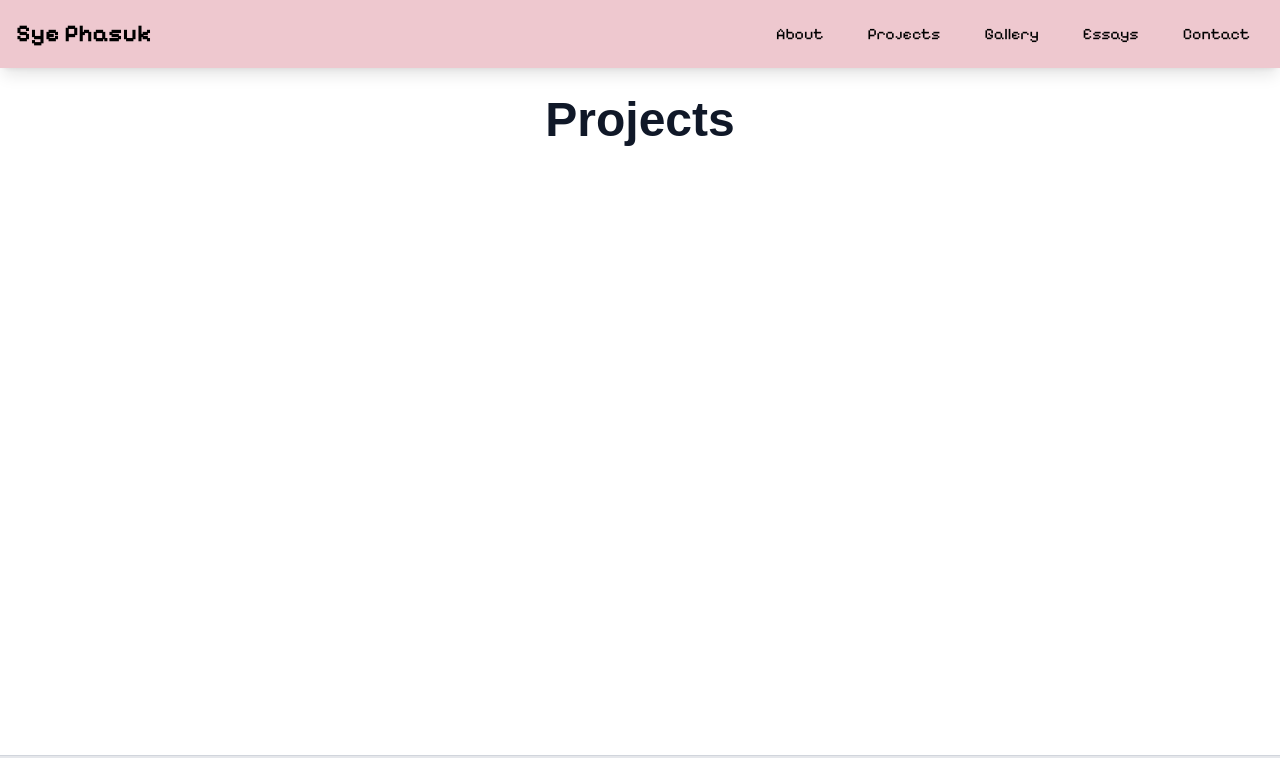
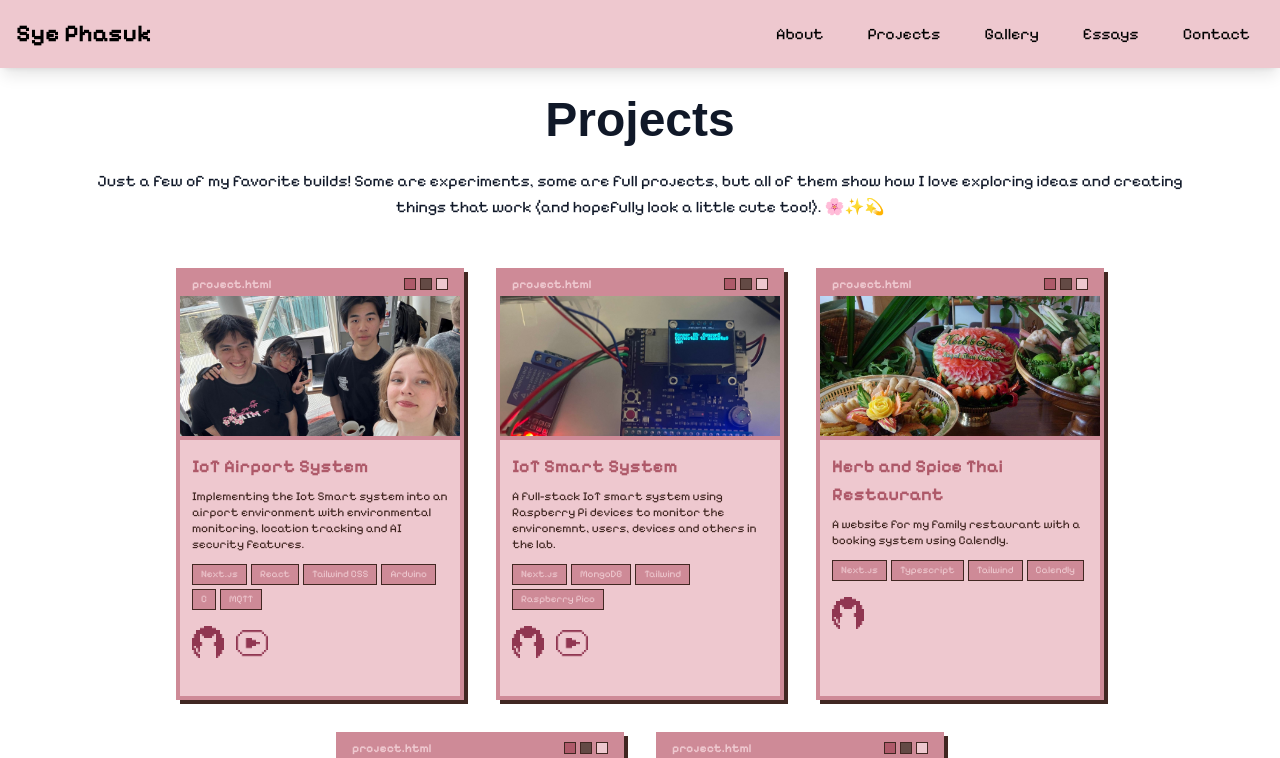
Before and after one commit to phasuk15/Sye-Phasuk, a Next.js app: page /projects in a window 1280 px wide. Shown: the top 758 px of the page. Built offline with nearby package versions, Linux system fonts and the light colour scheme; a web font is replaced by a local one.

Commit message:
Adding to projects page

```diff
--- a/app/components/ProjectCard.tsx
+++ b/app/components/ProjectCard.tsx
@@ -12,7 +12,7 @@ interface ProjectCardProps {
 
 const ProjectCard: React.FC<ProjectCardProps> = ({ title, description, skills, image, git, yt }) => {
   return (
-    <div className="w-72 h-[28rem] bg-light-pink border-4 border-rosewood rounded-none shadow-[4px_4px_0px_#412722] hover:shadow-[6px_6px_0px_#412722] transition-all duration-200 font-pixelify">
+    <div className="w-72 h-[27rem] bg-light-pink border-4 border-rosewood rounded-none shadow-[4px_4px_0px_#412722] hover:shadow-[6px_6px_0px_#412722] transition-all duration-200 font-pixelify">
       {/* Fake "browser" top bar */}
       <div className="bg-rosewood text-light-pink px-3 py-1 flex items-center justify-between text-xs">
         <span className="font-bold">project.html</span>
--- a/app/projects/page.tsx
+++ b/app/projects/page.tsx
@@ -2,11 +2,64 @@ import ProjectCard from "../components/ProjectCard";
 
 const ProjectsFull = () => {
     return (
-        <div className="max-w-2xl mx-auto px-4 flex flex-col items-center pb-24">
+        <div className="min-h-screen max-w-6xl mx-auto px-4 flex flex-col items-center pb-2">
             <h1 className="font-jersey font-bold text-5xl pt-24 pb-6">Projects</h1>
-            <p>
+            <p className="leading-relaxed text-center font-pixelify">
+                Just a few of my favorite builds! Some are experiments, some are full projects, but all of them show how I love exploring ideas and creating things that work (and hopefully look a little cute too!). 🌸✨💫
+            </p>
 
-            </p>
+            {/*Project Cards*/}
+            <div className="mt-12 flex flex-wrap gap-8 justify-center">
+            <a href="https://github.com/Rimichu/Smart-Environment-Toolkit" target="_blank" rel="noopener noreferrer">
+                <ProjectCard
+                title="IoT Airport System"
+                description="Implementing the Iot Smart system into an airport environment with environmental monitoring, location tracking and AI security features."
+                skills={["Next.js", "React", "Tailwind CSS", "Arduino", "C", "MQTT"]}
+                image="/silly-pic.jpeg"
+                git="https://github.com/Rimichu/Smart-Environment-Toolkit"
+                yt="https://www.youtube.com/watch?v=fzZrk8lb2D8"
+                />
+            </a>
+            <a href="https://grp4-smart-system.vercel.app" target="_blank" rel="noopener noreferrer">
+                <ProjectCard
+                title="IoT Smart System"
+                description="A full-stack IoT smart system using Raspberry Pi devices to monitor the environemnt, users, devices and others in the lab."
+                skills={["Next.js", "MongoDB", "Tailwind", "Raspberry Pico"]}
+                image="/RaspberryPi.jpg"
+                git="https://github.com/Colley-A/SCC_330_SLS"
+                yt="https://www.youtube.com/watch?v=SPUiCte_qtw"
+                />
+            </a>
+            <a href="https://github.com/phasuk15/Herb-and-Spice" target="_blank" rel="noopener noreferrer">
+                <ProjectCard
+                title="Herb and Spice Thai Restaurant"
+                description="A website for my family restaurant with a booking system using Calendly. "
+                skills={["Next.js", "Typescript", "Tailwind", "Calendly"]}
+                image="/herbandspice.jpg"
+                git="https://github.com/phasuk15/Herb-and-Spice"
+                />
+            </a>
+            <a href="https://grp4-smart-system.vercel.app" target="_blank" rel="noopener noreferrer">
+                <ProjectCard
+                title="Lovelace Colloquium"
+                description="Presented a poster on AI and digital art at this national competition for women and non-binary students in
+                Computing in Liverpool 2024 exploring the use of AI and technology in the art community in China."
+                skills={["Procreate"]}
+                image="/lovelace_liverpool.jpg"
+                yt="https://www.youtube.com/watch?v=3-qxv5WFke4"
+                />
+            </a>
+            <a href="https://www.canva.com/design/DAF-2sI0oL8/YFMzvymPyv-KfGSXrw6FAw/view?utm_content=DAF-2sI0oL8&utm_campaign=designshare&utm_medium=link&utm_source=editor" target="_blank" rel="noopener noreferrer">
+                <ProjectCard
+                title="SportMate"
+                description="Designed and implemented a Flutter app to connect users with nearby sports partners, incorporating intuitive UI
+                and efficient local storage with SQLite"
+                skills={["Next.js", "MongoDB", "Tailwind", "Raspberry Pico"]}
+                image="/sportmate.png"
+                git="https://github.com/stasnowaczyk/sportmate_flutter"
+                />
+            </a>
+            </div>
 
         </div>
     );
--- a/app/sections/Contact.tsx
+++ b/app/sections/Contact.tsx
@@ -12,7 +12,7 @@ const Contact = () => {
             <button className="mt-12 flex flex-wrap gap-5">
                 <Linkedin/>
                 <Github/>
-                <Youtube url="https://www.youtube.com/@dianas15"/>
+                <Youtube url="https://www.youtube.com/@dianas15/videos"/>
                 <Insta/>
             </button>
         </div>
--- a/app/sections/Projects.tsx
+++ b/app/sections/Projects.tsx
@@ -14,9 +14,9 @@ const Projects = () => {
           <a href="https://github.com/Rimichu/Smart-Environment-Toolkit" target="_blank" rel="noopener noreferrer">
             <ProjectCard
               title="IoT Airport System"
-              description="A playful and responsive portfolio built with Next.js and Tailwind CSS."
-              skills={["Next.js", "React", "Tailwind CSS"]}
-              image="/herbandspice.jpg"
+              description="Implementing the Iot Smart system into an airport environment with environmental monitoring, location tracking and AI security features."
+              skills={["Next.js", "React", "Tailwind CSS", "Arduino", "C", ""]}
+              image="/silly-pic.jpeg"
               git="https://github.com/Rimichu/Smart-Environment-Toolkit"
               yt="https://www.youtube.com/watch?v=fzZrk8lb2D8"
             />
@@ -26,7 +26,7 @@ const Projects = () => {
               title="IoT Smart System"
               description="A full-stack IoT smart system using Raspberry Pi devices to monitor the environemnt, users, devices and others in the lab."
               skills={["Next.js", "MongoDB", "Tailwind", "Raspberry Pico"]}
-              image="lovelace_liverpool.jpg"
+              image="/RaspberryPi.jpg"
               git="https://github.com/Colley-A/SCC_330_SLS"
               yt="https://www.youtube.com/watch?v=SPUiCte_qtw"
             />
```
